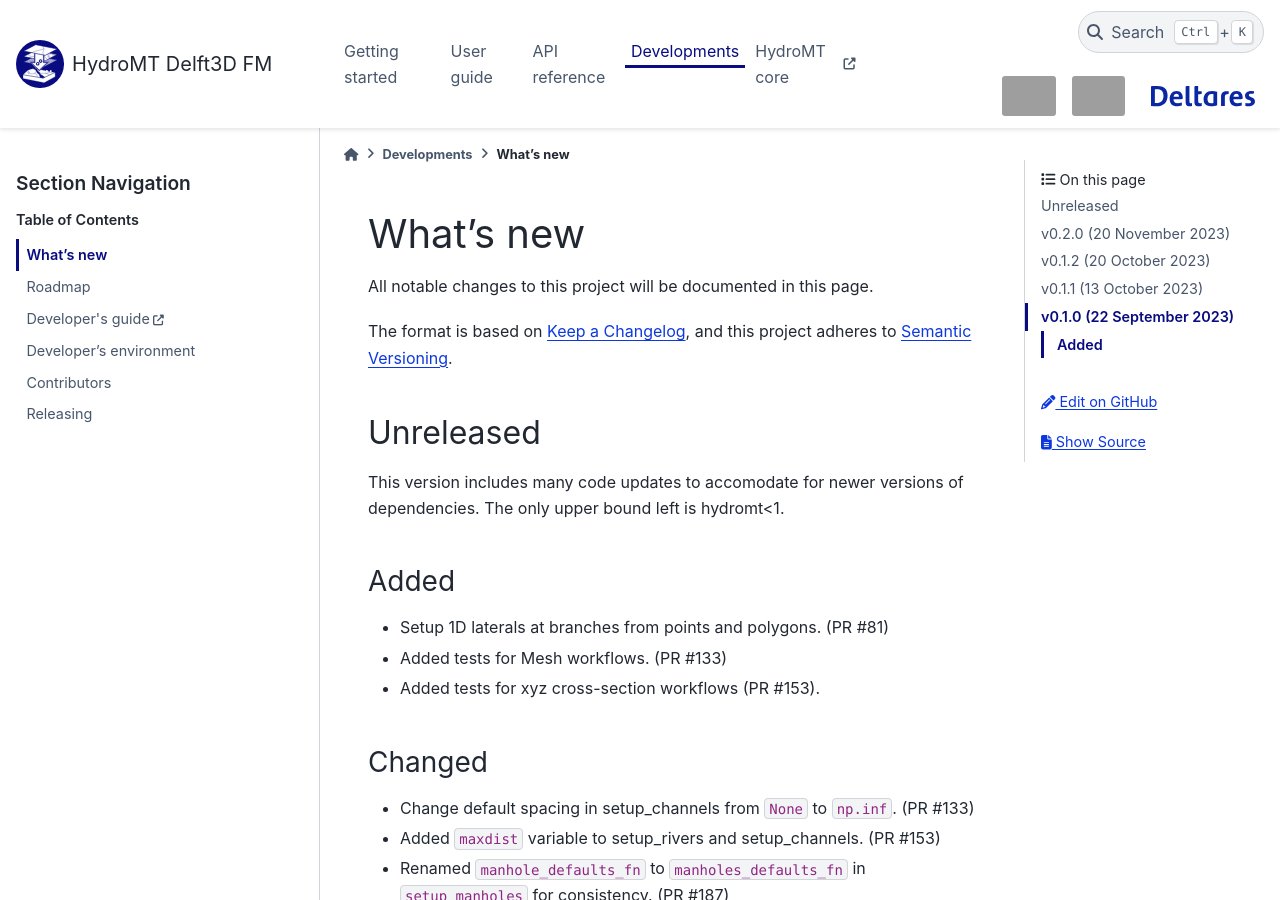
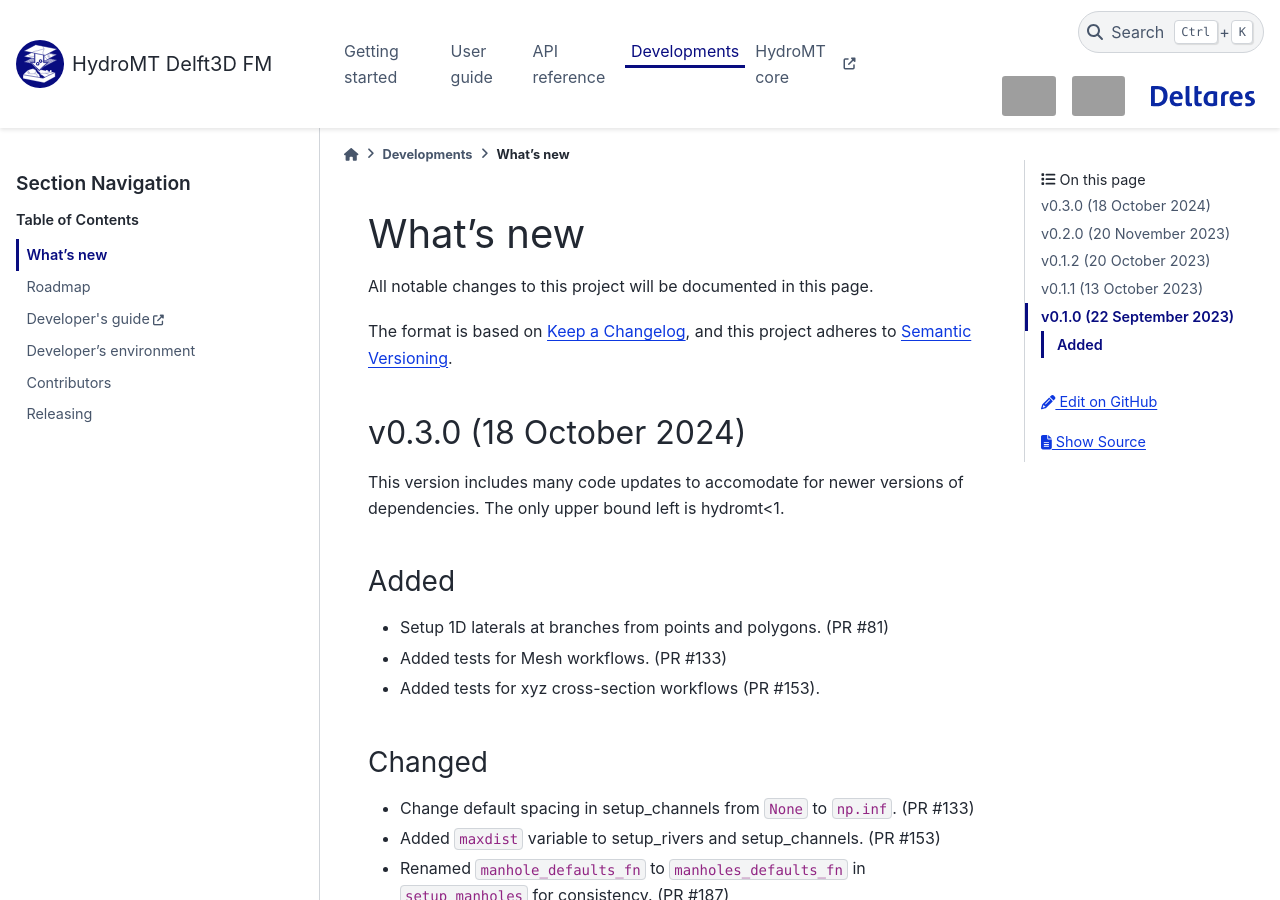
Before and after one commit to Deltares/hydromt_delft3dfm, a Sphinx documentation site: the page built from docs/changelog.rst, in a window 1280 px wide and 900 px high. Built offline with Sphinx 7.4.7 and the PyData theme 0.15.4, drawn with Linux system fonts in a browser that asks for light colours; pages that are not in the unit, such as notebooks, are missing from menus; grey boxes are pictures that could not be loaded.

Commit message:
updated changelog

```diff
--- a/docs/changelog.rst
+++ b/docs/changelog.rst
@@ -6,7 +6,7 @@ All notable changes to this project will be documented in this page.
 The format is based on `Keep a Changelog`_, and this project adheres to
 `Semantic Versioning`_.
 
-Unreleased
+v0.3.0 (18 October 2024)
 ==========
 This version includes many code updates to accomodate for newer versions of dependencies.
 The only upper bound left is hydromt<1.
```
